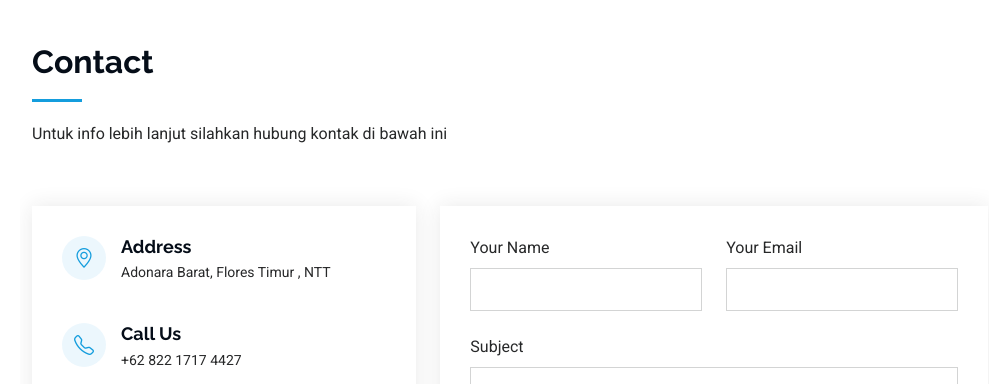
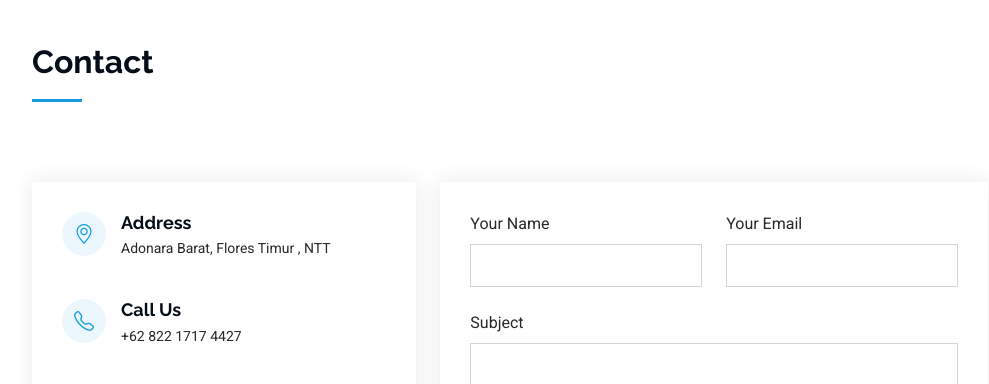
Before and after one commit to Sausan-uchan/klikportofuchan.co.id, a plain HTML site: page index.html in a window 1280 px wide. Shown: the part 5560-5944 px from the top of the page, without its empty margins (280-1269 px from the left). Drawn offline with Linux system fonts and the light colour scheme.

Commit message:
Update index.html

```diff
--- a/index.html
+++ b/index.html
@@ -1264,7 +1264,7 @@
         <!-- Section Title -->
         <div class="container section-title" data-aos="fade-up">
           <h2>Contact</h2>
-          <p>Untuk info lebih lanjut silahkan hubung kontak di bawah ini</p>
+<!--           <p></p> -->
         </div>
         <!-- End Section Title -->
 
```
